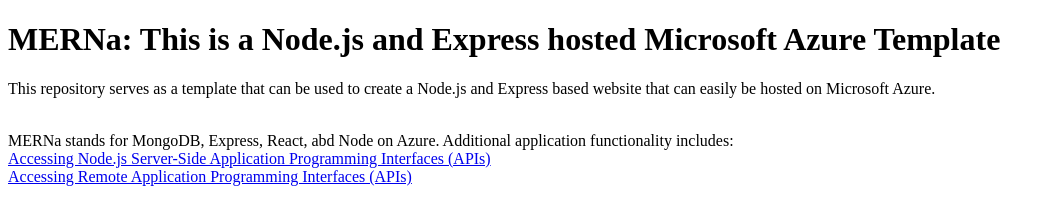
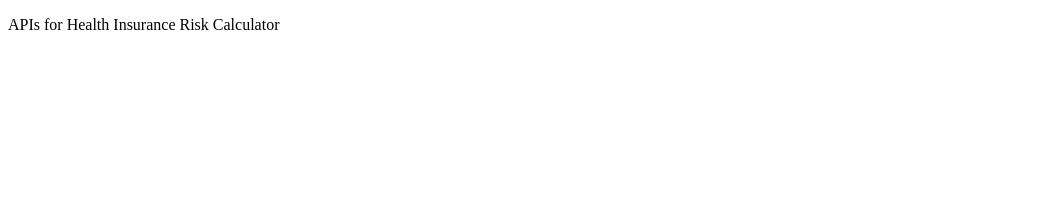
Before and after one commit to mondracek-lewisu/hirc-node, a website: page static/index.html in a window 1280 px wide. Shown: the whole page, without its empty margins (0-1055 px from the left). Drawn offline with Linux system fonts and the light colour scheme.

Commit message:
Update README and index.html to reflect Health Insurance Risk Calculator project details

```diff
--- a/static/index.html
+++ b/static/index.html
@@ -2,17 +2,9 @@
 <html lang="en">
 <head>
 	<meta charset="UTF-8" />
-	<title>MERNa-NE</title>
+	<title>Health Insurance Risk Calculator APIs</title>
 </head>
 <body>
-	<h1>MERNa: This is a Node.js and Express hosted Microsoft Azure Template</h1>
-	<p>This repository serves as a template that can be used to create a Node.js and Express based website that can easily
-	be hosted on Microsoft Azure.</p><br />
-
-	MERNa stands for MongoDB, Express, React, abd Node on Azure.
-
-	Additional application functionality includes:<br />
-	<a href="fetching-from-server.html">Accessing Node.js Server-Side Application Programming Interfaces (APIs)</a><br />
-	<a href="fetching-remote-dog-breeds.html">Accessing Remote Application Programming Interfaces (APIs)</a>
+	<p>APIs for Health Insurance Risk Calculator</p>
 </body>
 </html>
```
Also changed, not shown: README.md.
